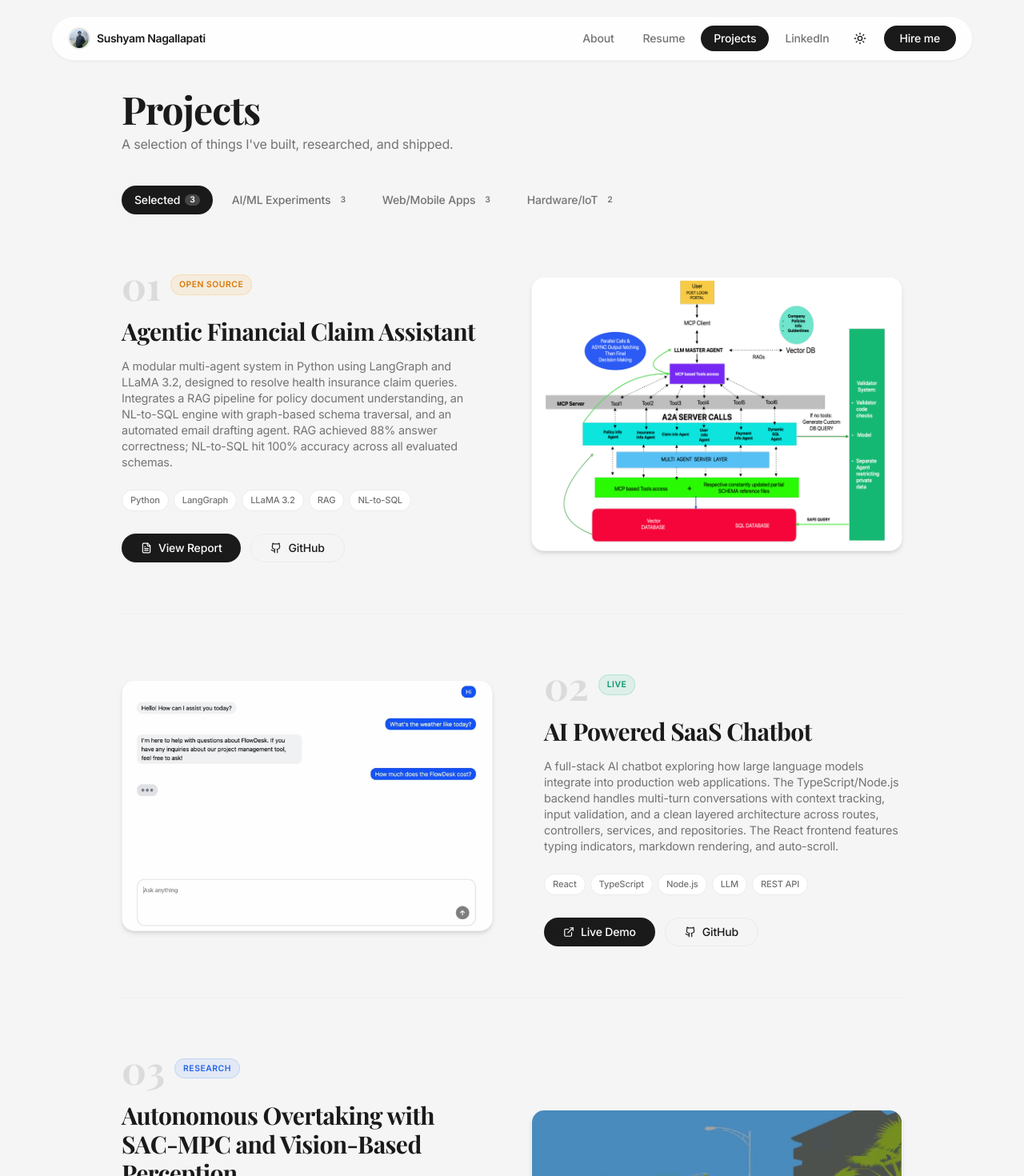
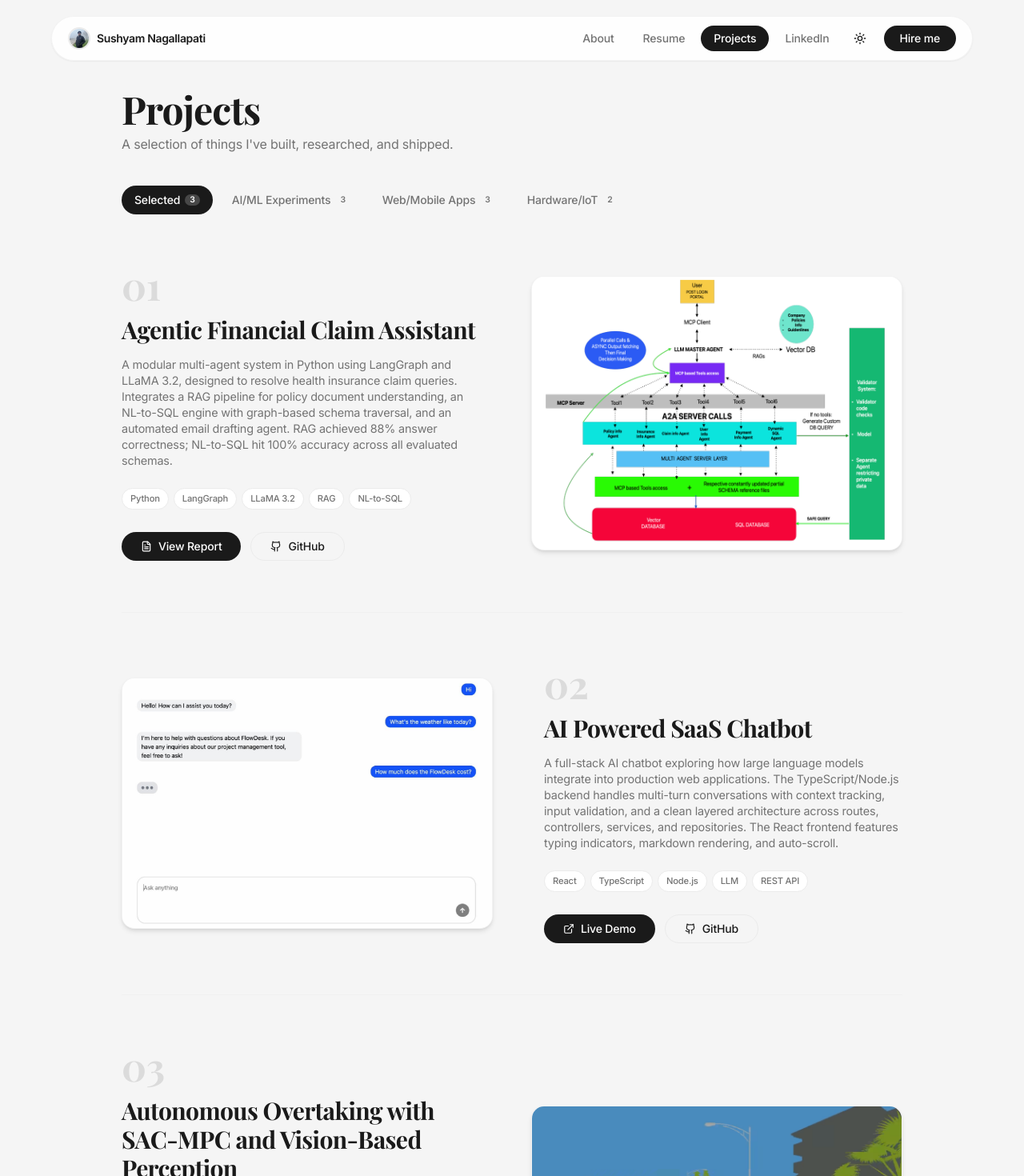
Before and after one commit to SushyamNagallapati/Sushyam-Portfolio-main, a React (Vite) app: page /projects in a window 1280 px wide. Shown: the top 1470 px of the page at 80% size. Built offline with nearby package versions, Linux system fonts and the light colour scheme.

Commit message:
Refactor Project interface by removing status property and related styles

```diff
--- a/src/pages/Projects.tsx
+++ b/src/pages/Projects.tsx
@@ -15,15 +15,12 @@ import ContactSection from "@/components/ContactSection";
 import { Github, Play, ExternalLink, FileText } from "lucide-react";
 
 type ProjectCategory = "Selected" | "AI/ML Experiments" | "Web/Mobile Apps" | "Hardware/IoT";
-type ProjectStatus = "Live" | "Research" | "Open Source";
-
 interface Project {
   id: number;
   name: string;
   description: string;
   image: string;
   tags: string[];
-  status: ProjectStatus;
   viewMoreUrl?: string;
   liveUrl?: string;
   videoUrl?: string;
@@ -38,12 +35,6 @@ const categories: ProjectCategory[] = [
   "Hardware/IoT",
 ];
 
-const statusStyles: Record<ProjectStatus, string> = {
-  Live: "bg-emerald-500/10 text-emerald-600 dark:text-emerald-400 border border-emerald-500/20",
-  Research: "bg-blue-500/10 text-blue-600 dark:text-blue-400 border border-blue-500/20",
-  "Open Source": "bg-amber-500/10 text-amber-600 dark:text-amber-400 border border-amber-500/20",
-};
-
 const projects: Project[] = [
   {
     id: 1,
@@ -52,7 +43,6 @@ const projects: Project[] = [
       "A modular multi-agent system in Python using LangGraph and LLaMA 3.2, designed to resolve health insurance claim queries. Integrates a RAG pipeline for policy document understanding, an NL-to-SQL engine with graph-based schema traversal, and an automated email drafting agent. RAG achieved 88% answer correctness; NL-to-SQL hit 100% accuracy across all evaluated schemas.",
     image: agenticAiInsuranceImg,
     tags: ["Python", "LangGraph", "LLaMA 3.2", "RAG", "NL-to-SQL"],
-    status: "Open Source",
     viewMoreUrl: "https://drive.google.com/file/d/1JP7RQRm-4GNahKEbpCaVNlaz58WeppNz/view?usp=sharing",
     githubUrl: "https://github.com/SushyamNagallapati/Agentic-Financial-Claim-Assistant-MCP-RAG",
     categories: ["Selected", "AI/ML Experiments"],
@@ -64,7 +54,6 @@ const projects: Project[] = [
       "A full-stack AI chatbot exploring how large language models integrate into production web applications. The TypeScript/Node.js backend handles multi-turn conversations with context tracking, input validation, and a clean layered architecture across routes, controllers, services, and repositories. The React frontend features typing indicators, markdown rendering, and auto-scroll.",
     image: customChatbotImg,
     tags: ["React", "TypeScript", "Node.js", "LLM", "REST API"],
-    status: "Live",
     liveUrl: "https://custom-chatbot-tau-swart.vercel.app/",
     githubUrl: "https://github.com/SushyamNagallapati/Custom-ChatBot",
     categories: ["Web/Mobile Apps", "Selected"],
@@ -76,7 +65,6 @@ const projects: Project[] = [
       "A geospatial web app for planning outdoor activities, combining trail discovery with hyper-local weather forecasts. The Node.js/Express.js backend aggregates three external APIs: Mapbox for maps and geocoding, the OpenStreetMap Overpass API for trail data, and the NASA POWER API for climate history, all composed into a single structured response for the frontend.",
     image: horuscastImg,
     tags: ["Node.js", "Express.js", "Mapbox", "NASA API", "Geospatial"],
-    status: "Live",
     liveUrl: "https://horus-cast-nasa-hackathon.vercel.app/",
     githubUrl: "https://github.com/SushyamNagallapati/HorusCast-NASA-Hackathon",
     categories: ["Web/Mobile Apps"],
@@ -88,7 +76,6 @@ const projects: Project[] = [
       "A React app that pulls live movie data from a REST API, with real-time search, favorites management, and a reusable component architecture. State is handled with useState and useEffect, keeping UI updates responsive and predictable.",
     image: movieSearchImg,
     tags: ["React", "REST API", "JavaScript", "CSS"],
-    status: "Live",
     liveUrl: "https://movie-application-inky.vercel.app/",
     githubUrl: "https://github.com/SushyamNagallapati/Movie-Application",
     categories: ["Web/Mobile Apps"],
@@ -100,7 +87,6 @@ const projects: Project[] = [
       "A privacy-first, fully local RAG assistant that lets users ask natural language questions over their own PDF documents using an on-device LLM. Explores what it takes to run accurate retrieval and grounded generation without sending any data to an external service.",
     image: localRagImg,
     tags: ["Python", "LLaMA 3.2", "RAG", "Ollama", "FAISS"],
-    status: "Open Source",
     githubUrl: "https://github.com/SushyamNagallapati/RAG",
     categories: ["AI/ML Experiments"],
   },
@@ -111,7 +97,6 @@ const projects: Project[] = [
       "An autonomous driving system for opposite-lane overtaking on two-way roads, combining vision-based perception, soft actor-critic reinforcement learning, and model predictive control. Focused on producing safe, human-like overtaking behavior under tight spatial constraints using only onboard cameras, with no reliance on HD maps or external sensors.",
     image: autonomousOvertakingImg,
     tags: ["Python", "Reinforcement Learning", "MPC", "Computer Vision", "CARLA"],
-    status: "Research",
     viewMoreUrl: "https://drive.google.com/file/d/1kFC-D7zrsPnd96tIv8DZh7WrauieD6Ge/view?usp=sharing",
     categories: ["Selected"],
   },
@@ -122,7 +107,6 @@ const projects: Project[] = [
       "A comparative study of classical planners, CNN-based models, and reinforcement learning for mobile robot navigation in obstacle-dense environments. Evaluated where traditional algorithms break down, how well learning-based models generalize to unseen layouts, and whether RL can meaningfully refine planned paths under realistic dynamics.",
     image: pathPlanningImg,
     tags: ["Python", "PyTorch", "CNN", "A*", "Reinforcement Learning"],
-    status: "Research",
     viewMoreUrl: "https://drive.google.com/file/d/1NObQ4eHOOZXq_Eaq2_VeIma8n2_n4giv/view?usp=sharing",
     githubUrl: "https://github.com/SushyamNagallapati/path-planning-cnn/tree/master",
     categories: ["AI/ML Experiments"],
@@ -134,7 +118,6 @@ const projects: Project[] = [
       "A remote monitoring and control system connecting a Delta PLC to an ESP32 microcontroller over Wi-Fi for real-time machining data acquisition. Hardware interfacing spans sensors, relay modules, and the PLC, replacing manual operation with a wireless interface. Evaluation covered data transmission accuracy, remote command responsiveness, and overall system reliability.",
     image: iotMachiningImg,
     tags: ["ESP32", "PLC", "IoT", "C++", "Wi-Fi"],
-    status: "Research",
     viewMoreUrl: "https://drive.google.com/file/d/1l86K94k6X1TRprfh9AVbgrFCd-S3wJwT/view?usp=sharing",
     githubUrl: "https://github.com/SushyamNagallapati/IOT-BASED-CONTROL-OF-MACHINING-PROCESS-USING-PLC-AND-ESP32",
     categories: ["Hardware/IoT"],
@@ -146,7 +129,6 @@ const projects: Project[] = [
       "A 5-degree-of-freedom robotic arm for pick-and-place tasks, controlled via Arduino, servo motors, and Bluetooth. Uses inverse kinematics to compute joint angles and reach target positions across varying object sizes and orientations, with hands-on work spanning robotics, motion control, and embedded systems.",
     image: roboticArmImg,
     tags: ["Arduino", "Servo Motors", "Bluetooth", "Inverse Kinematics", "C++"],
-    status: "Research",
     viewMoreUrl: "https://drive.google.com/file/d/1bUUpsJsVT-K2xgDWUHSZJhYoxI_heK86/view?usp=sharing",
     videoUrl: "https://docs.google.com/videos/d/1_kb1BwpyCrv-dZ0lvJdkU0YRG1yVs3SdY_Vkv6-jXrY/edit?usp=sharing",
     categories: ["Hardware/IoT"],
@@ -225,15 +207,10 @@ const Projects = () => {
                   >
                     {/* Text Content */}
                     <div className="w-full md:flex-1 md:max-w-sm lg:max-w-md">
-                      {/* Project number + status row */}
-                      <div className="flex items-center gap-3 mb-4">
+                      {/* Project index number */}
+                      <div className="mb-3">
                         <span className="font-serif text-4xl sm:text-5xl font-bold text-muted-foreground/20 leading-none select-none">
                           {String(index + 1).padStart(2, "0")}
-                        </span>
-                        <span
-                          className={`text-[0.65rem] font-semibold uppercase tracking-wider px-2.5 py-1 rounded-full ${statusStyles[project.status]}`}
-                        >
-                          {project.status}
                         </span>
                       </div>
 
```
